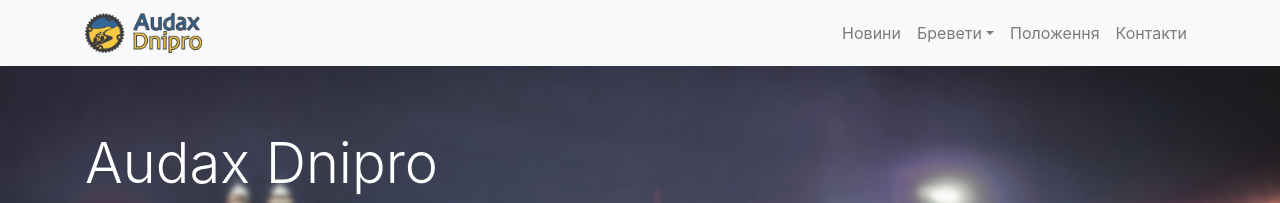
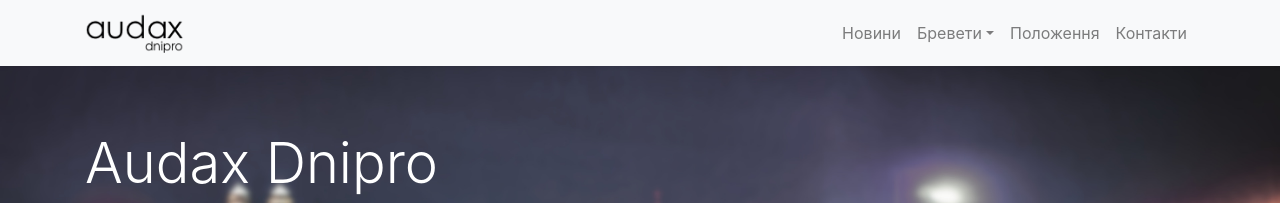
Before and after one commit to s-chizhik/audax.dp.ua, a Jekyll site: the page built from index.html, in a window 1280 px wide. Shown: the top 203 px of the page. Built offline with Jekyll 4.4.1, drawn with Linux system fonts in a browser that asks for light colours; nearby versions of some CDN libraries.

Commit message:
header logo

```diff
--- a/_includes/header.html
+++ b/_includes/header.html
@@ -3,7 +3,9 @@
     <div class="container">
 
         <a class="navbar-brand" href="{{"/" | relative_url }}">
-            <img height="40" src="{{"/img/logo.png" | relative_url }}" alt="Audax Dnipro logo">
+            <!-- <img height="40" src="{{"/img/audax_dnipro-01.png" | relative_url }}" alt="Audax Dnipro logo"> -->
+            <img height="40" src="{{"/img/Untitled.png" | relative_url }}" alt="Audax Dnipro logo">
+            <!--<object data="/img/Untitled.svg" alt="Audax Dnipro logo" type="image/svg+xml"></object>
             <!-- {{ site.title }} -->
         </a>
 
```
Also changed, not shown: img/Untitled.png (added).
